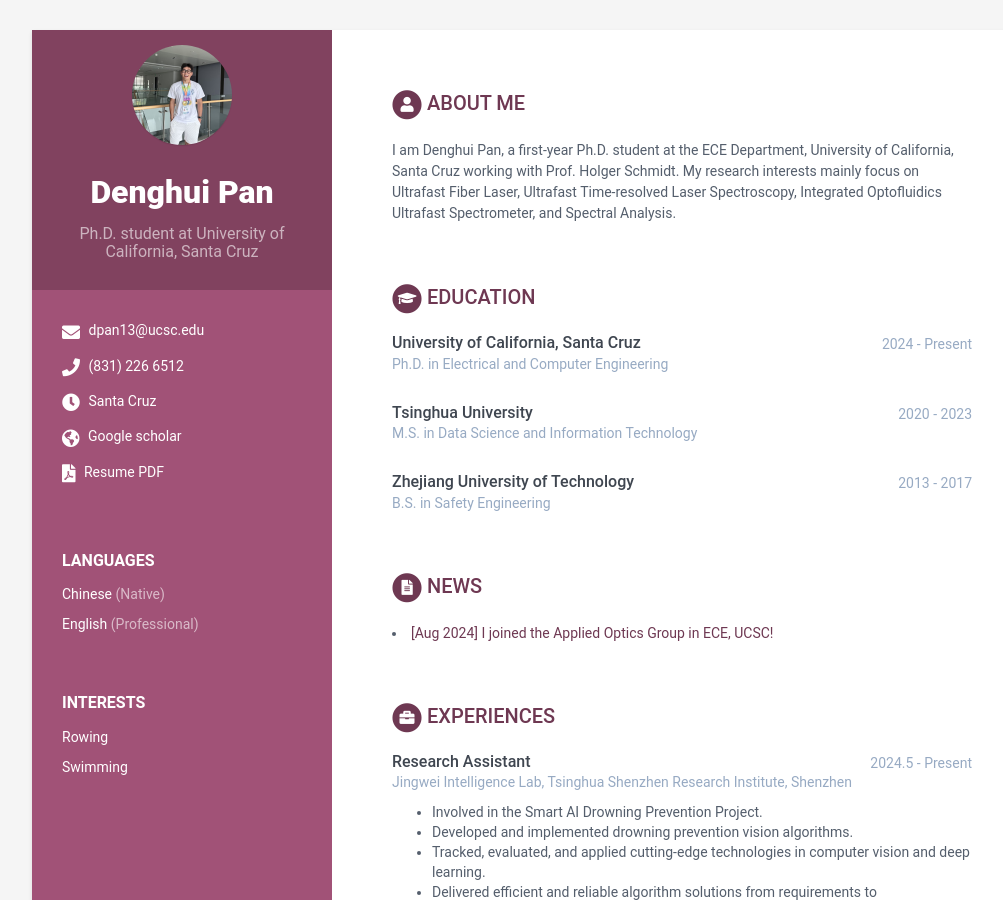
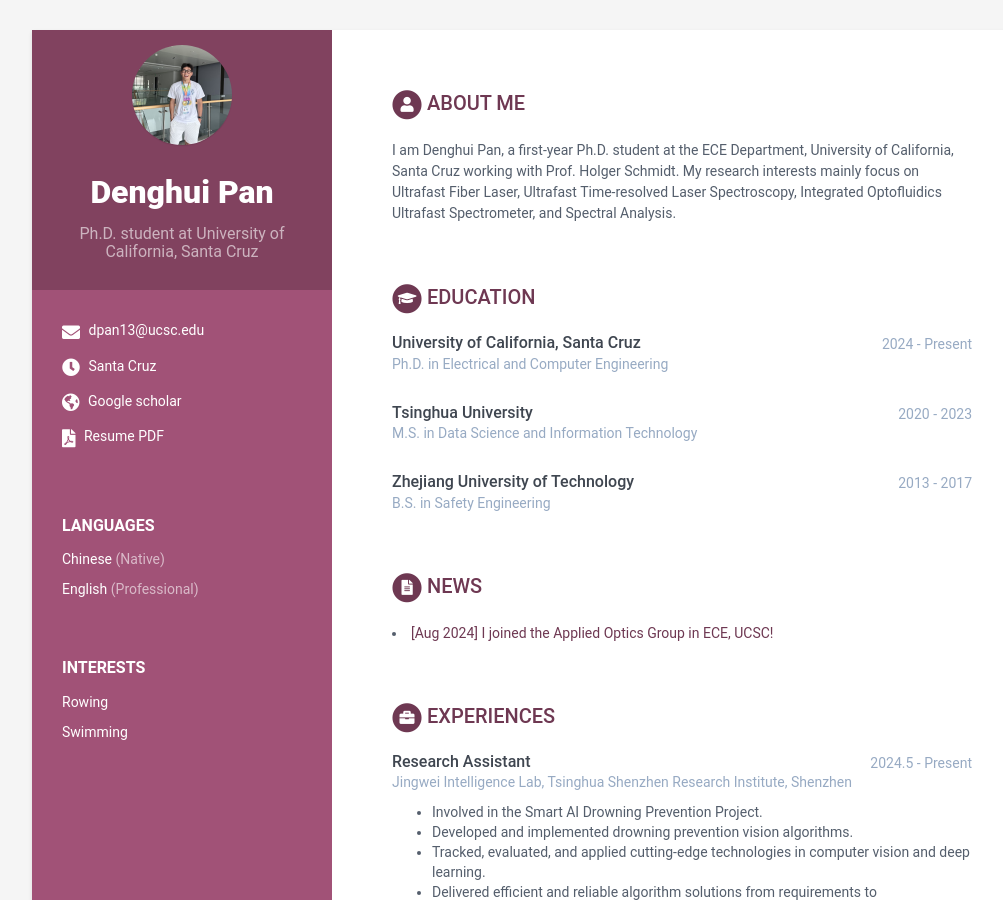
Before and after one commit to denghuipan/denghuipan.github.io, a Jekyll site: the page built from index.html, in a window 1280 px wide and 900 px high. Shown: the whole window, without its empty margins (108-1111 px from the left). Built offline with Jekyll 4.4.1, drawn with Linux system fonts in a browser that asks for light colours.

Commit message:
Update data.yml

```diff
--- a/_data/data.yml
+++ b/_data/data.yml
@@ -14,7 +14,7 @@ sidebar:
 
     # Sidebar links
     email: dpan13@ucsc.edu
-    phone: (831) 226 6512
+    phone:
     timezone: Santa Cruz
     citizenship:
     website:
```
